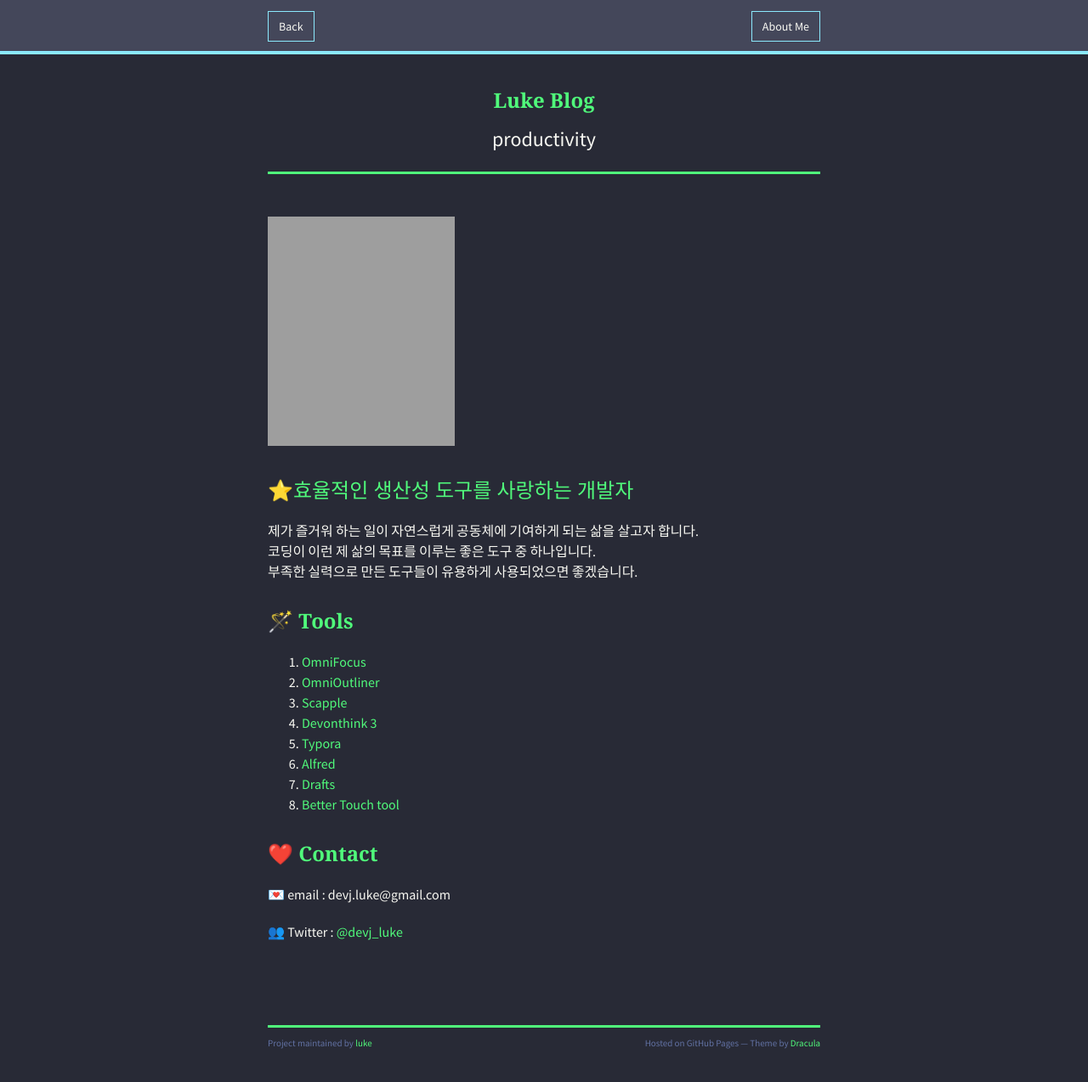
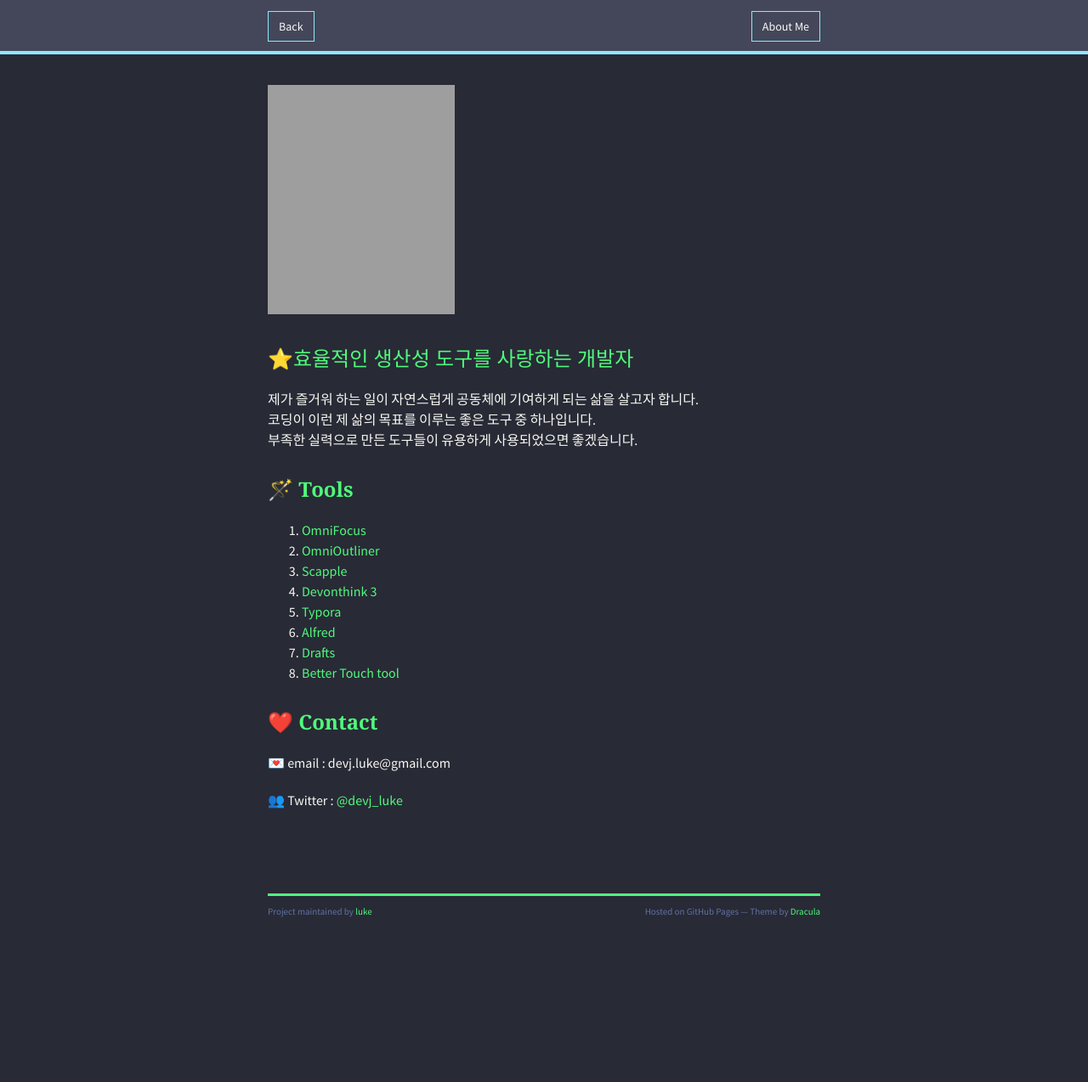
Before and after one commit to devj-luke/devj-luke.github.io, a Jekyll site: the page built from about.md, in a window 1280 px wide and 1320 px high. Shown: the top 1274 px of the window at 85% size. Built offline with Jekyll 4.4.1, drawn with Linux system fonts in a browser that asks for light colours; nearby versions of some CDN libraries; grey boxes are pictures that could not be loaded.

Commit message:
Post 상단 Title 제거

```diff
--- a/_layouts/listings.html
+++ b/_layouts/listings.html
@@ -30,14 +30,6 @@
 <div class="wrapper">
   {% if site.show_header %}<section>
   {% else %}<section class="no-header">{% endif %}
-  <div id="title">
-    {% if page.icon %}
-    <img src="{{ page.icon | relative_url }}" />
-    {% endif %}
-    <h1>{{ site.title | default: site.github.repository_name }}</h1>
-    <p>{{ site.description | default: site.github.project_tagline }}</p>
-    <hr>
-  </div>
 
   {{ content }}
 
```
